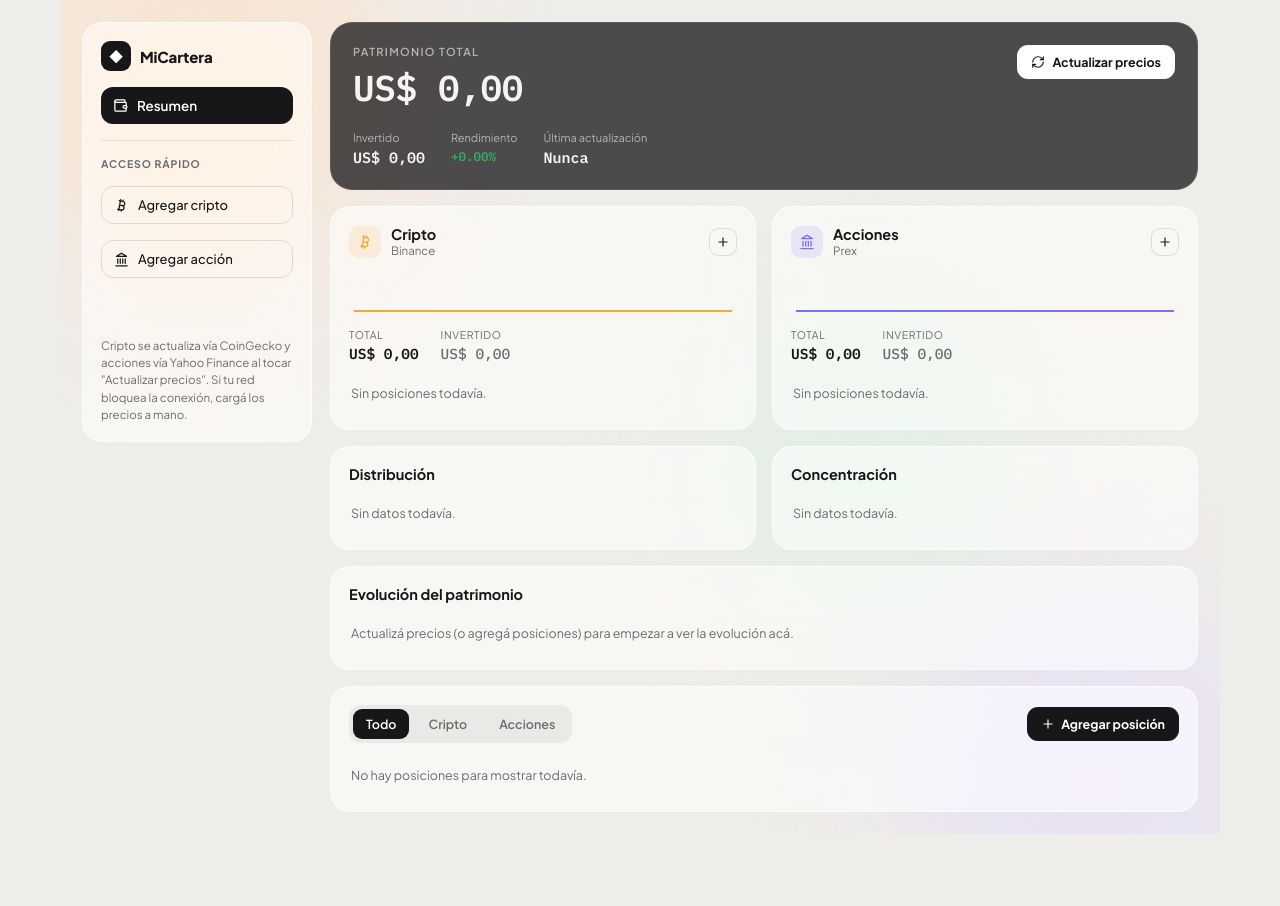
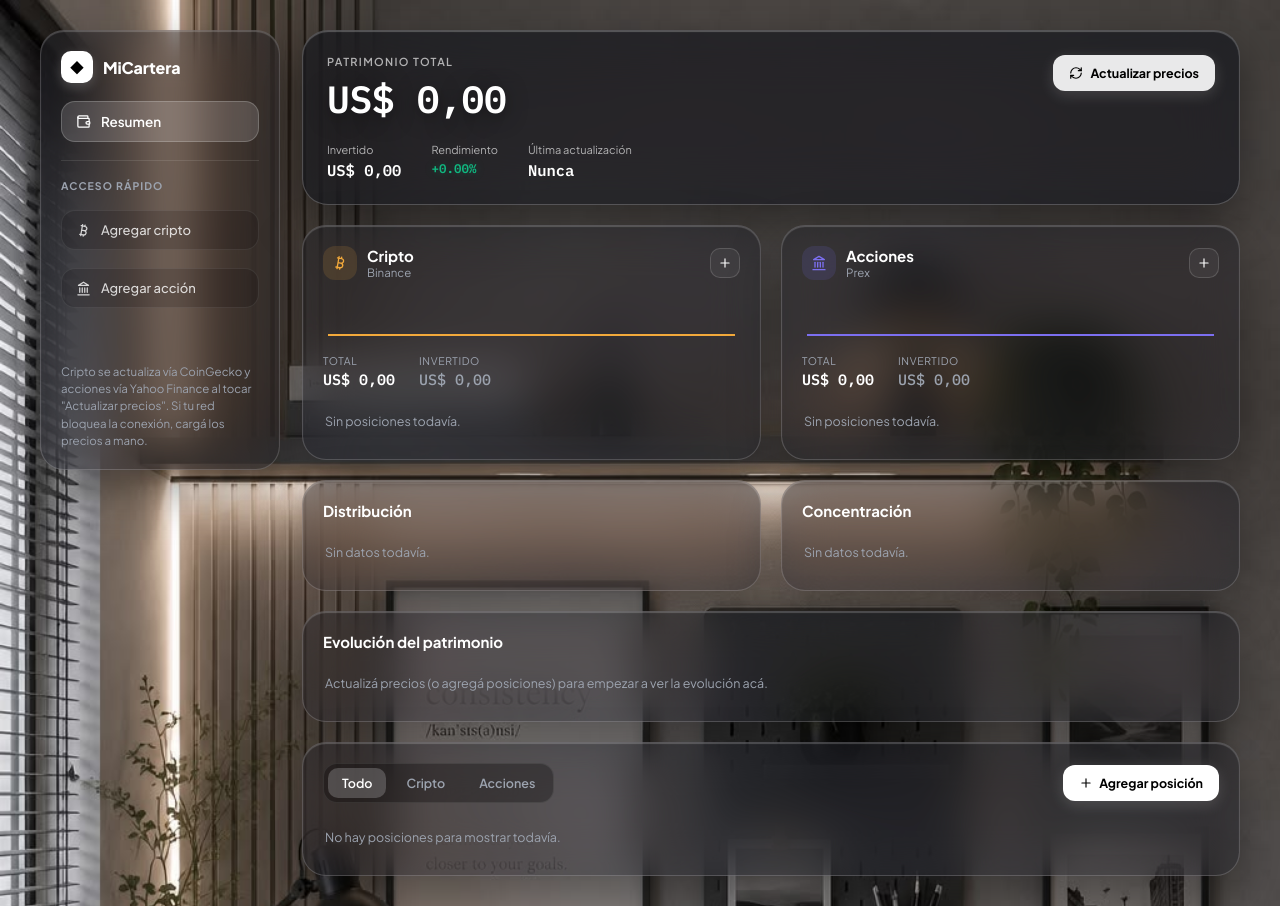
Before and after one commit to laurensilva-lab/idraft-portfolio, a React (Vite) app: page / in a window 1280 px wide. Before the commit the page ends 834 px from the top, so only its background shows below. Built offline with nearby package versions, Linux system fonts and the light colour scheme.

Commit message:
Descripción clara de los cambios

```diff
--- a/index.html
+++ b/index.html
@@ -4,6 +4,7 @@
     <meta charset="UTF-8" />
     <meta name="viewport" content="width=device-width, initial-scale=1.0" />
     <title>Mi Cartera</title>
+  <link rel="icon" type="image/png" href="/src/IMG/ICONO.png" />
   </head>
   <body>
     <div id="root"></div>
--- a/src/styles.css
+++ b/src/styles.css
@@ -1,198 +1,409 @@
 @import url('https://fonts.googleapis.com/css2?family=Plus+Jakarta+Sans:wght@400;500;600;700;800&family=IBM+Plex+Mono:wght@400;500;600&display=swap');
 
-/* Keep these in sync with src/theme.js if you change the palette */
+/* Variables adaptadas a Glassmorphism Oscuro tipo VisionOS */
 :root {
-  --page: #EFEDE9;
-  --glass: rgba(255, 255, 255, 0.55);
-  --glass-border: rgba(255, 255, 255, 0.7);
-  --glass-dark: rgba(18, 18, 22, 0.74);
-  --glass-dark-border: rgba(255, 255, 255, 0.1);
-  --text: #17171A;
-  --text-on-dark: #F5F4F2;
-  --text-muted: #6B6B72;
-  --text-muted-on-dark: rgba(245, 244, 242, 0.62);
-  --amber: #F2A93B;
-  --violet: #7C6FF0;
-  --green: #2FAE64;
-  --red: #E24C42;
+  --page: #0B0C10;
+  --glass: rgba(30, 32, 40, 0.45);
+  --glass-border: rgba(255, 255, 255, 0.18);
+  --glass-dark: rgba(18, 20, 28, 0.65);
+  --glass-dark-border: rgba(255, 255, 255, 0.22);
+  --text: #F3F4F6;
+  --text-on-dark: #FFFFFF;
+  --text-muted: #9CA3AF;
+  --text-muted-on-dark: rgba(255, 255, 255, 0.65);
+  --amber: #F59E0B;
+  --violet: #8B5CF6;
+  --green: #10B981;
+  --red: #EF4444;
 }
 
 * { box-sizing: border-box; }
-html, body, #root { height: 100%; }
+
+/* 1. Fondo inmersivo a pantalla completa sin franjas ni deformaciones */
+html, body, #root {
+  min-height: 100vh;
+  width: 100%;
+  margin: 0;
+  padding: 0;
+}
+
 body {
-  margin: 0;
-  background: var(--page);
+  background-image: url("./IMG/FONDOWEB.jpg");
+  background-size: cover;
+  background-position: center 30%;
+  background-repeat: no-repeat;
+  background-attachment: fixed;
   font-family: 'Plus Jakarta Sans', -apple-system, BlinkMacSystemFont, sans-serif;
   color: var(--text);
+  overflow-x: hidden;
 }
 
+/* 2. Contenedor principal que flota en el centro */
 .appOuter {
   position: relative;
   min-height: 100vh;
-  padding: 22px;
-  max-width: 1160px;
+  padding: 30px 20px;
+  max-width: 1240px;
   margin: 0 auto;
-  overflow: hidden;
 }
 
-.bgLayer { position: absolute; inset: 0; z-index: 0; overflow: hidden; }
-.bgBlob { position: absolute; border-radius: 50%; filter: blur(70px); opacity: 0.6; }
-.blob1 { width: 420px; height: 420px; background: #FCE0C8; top: -140px; left: -90px; animation: float1 24s ease-in-out infinite; }
-.blob2 { width: 380px; height: 380px; background: #E3DBFA; bottom: -150px; right: -70px; animation: float2 28s ease-in-out infinite; }
-.blob3 { width: 300px; height: 300px; background: #D8F0E3; top: 38%; right: 18%; animation: float3 32s ease-in-out infinite; }
-@keyframes float1 { 0%, 100% { transform: translate(0, 0); } 50% { transform: translate(40px, 30px); } }
-@keyframes float2 { 0%, 100% { transform: translate(0, 0); } 50% { transform: translate(-30px, -40px); } }
-@keyframes float3 { 0%, 100% { transform: translate(0, 0) scale(1); } 50% { transform: translate(20px, -20px) scale(1.08); } }
-@media (prefers-reduced-motion: reduce) { .bgBlob { animation: none; } }
+/* Desactivamos los blobs viejos para evitar superposición de colores pastel */
+.bgLayer { display: none; }
 
-.shell { position: relative; z-index: 1; display: grid; grid-template-columns: 230px 1fr; gap: 18px; align-items: start; }
+.shell {
+  position: relative;
+  z-index: 1;
+  display: grid;
+  grid-template-columns: 240px 1fr;
+  gap: 22px;
+  align-items: start;
+}
 @media (max-width: 900px) { .shell { grid-template-columns: 1fr; } }
 
+/* 3. Paneles estilo Cristal Esmerilado (Glassmorphism) */
 .glass {
   background: var(--glass);
-  backdrop-filter: blur(20px) saturate(160%);
-  -webkit-backdrop-filter: blur(20px) saturate(160%);
+  backdrop-filter: blur(24px) saturate(180%);
+  -webkit-backdrop-filter: blur(24px) saturate(180%);
   border: 1px solid var(--glass-border);
-  border-radius: 20px;
-  padding: 18px;
-  transition: transform .18s ease, box-shadow .18s ease;
+  border-radius: 24px;
+  padding: 20px;
+  box-shadow: 0 20px 50px rgba(0, 0, 0, 0.35), inset 0 1px 1px rgba(255, 255, 255, 0.2);
+  transition: transform .25s ease, box-shadow .25s ease, border-color .25s ease;
 }
-.glass:hover { transform: translateY(-2px); box-shadow: 0 14px 40px rgba(31, 38, 50, 0.10); }
+.glass:hover {
+  transform: translateY(-3px);
+  border-color: rgba(255, 255, 255, 0.35);
+  box-shadow: 0 25px 60px rgba(0, 0, 0, 0.45), inset 0 1px 1px rgba(255, 255, 255, 0.3);
+}
 
 .glassDark {
   background: var(--glass-dark);
-  backdrop-filter: blur(20px) saturate(160%);
-  -webkit-backdrop-filter: blur(20px) saturate(160%);
+  backdrop-filter: blur(28px) saturate(190%);
+  -webkit-backdrop-filter: blur(28px) saturate(190%);
   border: 1px solid var(--glass-dark-border);
   color: var(--text-on-dark);
-  border-radius: 22px;
-  padding: 22px;
-  transition: transform .18s ease, box-shadow .18s ease;
+  border-radius: 26px;
+  padding: 24px;
+  box-shadow: 0 20px 50px rgba(0, 0, 0, 0.45), inset 0 1px 1px rgba(255, 255, 255, 0.25);
+  transition: transform .25s ease, box-shadow .25s ease;
 }
-.glassDark:hover { transform: translateY(-2px); box-shadow: 0 16px 44px rgba(0, 0, 0, 0.28); }
+.glassDark:hover {
+  transform: translateY(-3px);
+  box-shadow: 0 25px 60px rgba(0, 0, 0, 0.55), inset 0 1px 1px rgba(255, 255, 255, 0.35);
+}
 
-.sidebar { display: flex; flex-direction: column; gap: 16px; min-height: 420px; }
-.brandRow { display: flex; align-items: center; gap: 9px; }
-.brandMark { width: 30px; height: 30px; border-radius: 9px; background: var(--text); color: #fff; display: flex; align-items: center; justify-content: center; font-size: 14px; }
-.brandName { font-weight: 800; font-size: 15px; letter-spacing: -0.01em; }
+/* 4. Barra lateral (Sidebar) */
+.sidebar { display: flex; flex-direction: column; gap: 18px; min-height: 440px; }
+.brandRow { display: flex; align-items: center; gap: 10px; }
+.brandMark {
+  width: 32px;
+  height: 32px;
+  border-radius: 10px;
+  background: #ffffff;
+  color: #000;
+  display: flex;
+  align-items: center;
+  justify-content: center;
+  font-size: 14px;
+  font-weight: 800;
+  box-shadow: 0 4px 12px rgba(255, 255, 255, 0.2);
+}
+.brandName { font-weight: 800; font-size: 16px; letter-spacing: -0.01em; color: #fff; }
 
-.navItem { display: flex; align-items: center; gap: 9px; padding: 10px 12px; border-radius: 12px; font-size: 13.5px; font-weight: 600; background: var(--text); color: #fff; }
-.navGhost { display: flex; align-items: center; gap: 9px; padding: 10px 12px; border-radius: 12px; font-size: 13px; font-weight: 500; color: var(--text); background: none; border: 1px solid rgba(23, 23, 26, 0.12); cursor: pointer; font-family: inherit; text-align: left; }
-.navGhost:hover { background: rgba(255, 255, 255, 0.6); }
+.navItem {
+  display: flex;
+  align-items: center;
+  gap: 10px;
+  padding: 11px 14px;
+  border-radius: 14px;
+  font-size: 13.5px;
+  font-weight: 600;
+  background: rgba(255, 255, 255, 0.15);
+  color: #fff;
+  border: 1px solid rgba(255, 255, 255, 0.2);
+}
+.navGhost {
+  display: flex;
+  align-items: center;
+  gap: 10px;
+  padding: 11px 14px;
+  border-radius: 14px;
+  font-size: 13px;
+  font-weight: 500;
+  color: rgba(255, 255, 255, 0.8);
+  background: rgba(0, 0, 0, 0.15);
+  border: 1px solid rgba(255, 255, 255, 0.08);
+  cursor: pointer;
+  font-family: inherit;
+  text-align: left;
+  transition: all 0.2s ease;
+}
+.navGhost:hover {
+  background: rgba(255, 255, 255, 0.15);
+  color: #fff;
+  border-color: rgba(255, 255, 255, 0.2);
+}
 
-.sidebarDivider { height: 1px; background: rgba(23, 23, 26, 0.1); }
-.sidebarSectionLabel { font-size: 10.5px; text-transform: uppercase; letter-spacing: .08em; color: var(--text-muted); font-weight: 700; }
+.sidebarDivider { height: 1px; background: rgba(255, 255, 255, 0.1); }
+.sidebarSectionLabel { font-size: 10.5px; text-transform: uppercase; letter-spacing: .1em; color: var(--text-muted); font-weight: 700; }
 .sidebarSpacer { flex: 1; }
 .sidebarNote { font-size: 11.5px; color: var(--text-muted); line-height: 1.5; }
 
-.main { display: flex; flex-direction: column; gap: 16px; }
+.main { display: flex; flex-direction: column; gap: 20px; }
 
+/* 5. Header / Hero */
 .hero { display: flex; flex-direction: column; }
 .heroTop { display: flex; align-items: flex-start; justify-content: space-between; gap: 14px; flex-wrap: wrap; }
 .heroEyebrow { font-size: 11px; letter-spacing: .12em; text-transform: uppercase; color: var(--text-muted-on-dark); font-weight: 600; margin-bottom: 6px; }
-.heroValue { font-family: 'IBM Plex Mono', monospace; font-size: 36px; font-weight: 600; letter-spacing: -0.01em; }
-.btnLight { display: inline-flex; align-items: center; gap: 7px; background: #fff; color: var(--text); border: none; font-size: 12.5px; font-weight: 700; padding: 9px 14px; border-radius: 11px; cursor: pointer; font-family: inherit; }
-.btnLight:hover { background: #f1f1f1; }
+.heroValue { font-family: 'IBM Plex Mono', monospace; font-size: 38px; font-weight: 600; letter-spacing: -0.01em; text-shadow: 0 4px 20px rgba(0,0,0,0.5); }
+
+.btnLight {
+  display: inline-flex;
+  align-items: center;
+  gap: 7px;
+  background: rgba(255, 255, 255, 0.9);
+  color: #000;
+  border: none;
+  font-size: 12.5px;
+  font-weight: 700;
+  padding: 10px 16px;
+  border-radius: 12px;
+  cursor: pointer;
+  font-family: inherit;
+  box-shadow: 0 4px 15px rgba(255,255,255,0.15);
+  transition: all 0.2s ease;
+}
+.btnLight:hover { background: #ffffff; transform: scale(1.02); }
 .btnLight:disabled { opacity: .55; cursor: not-allowed; }
 
-.heroStats { display: flex; gap: 26px; margin-top: 20px; flex-wrap: wrap; }
+.heroStats { display: flex; gap: 30px; margin-top: 20px; flex-wrap: wrap; }
 .heroStat { display: flex; flex-direction: column; gap: 4px; }
 .heroStatLabel { font-size: 11px; color: var(--text-muted-on-dark); }
-.heroStatValue { font-family: 'IBM Plex Mono', monospace; font-size: 15px; font-weight: 600; }
+.heroStatValue { font-family: 'IBM Plex Mono', monospace; font-size: 15.5px; font-weight: 600; }
 
-.allocBar { display: flex; height: 8px; border-radius: 999px; overflow: hidden; background: rgba(255, 255, 255, 0.14); margin-top: 18px; }
-.allocLegend { display: flex; gap: 16px; margin-top: 9px; font-size: 11.5px; color: var(--text-muted-on-dark); }
+.allocBar { display: flex; height: 8px; border-radius: 999px; overflow: hidden; background: rgba(255, 255, 255, 0.12); margin-top: 20px; }
+.allocLegend { display: flex; gap: 18px; margin-top: 10px; font-size: 11.5px; color: var(--text-muted-on-dark); }
 .allocLegend span { display: flex; align-items: center; gap: 6px; }
-.dotAmber, .dotViolet { width: 7px; height: 7px; border-radius: 50%; display: inline-block; }
-.dotAmber { background: var(--amber); }
-.dotViolet { background: var(--violet); }
+.dotAmber, .dotViolet { width: 8px; height: 8px; border-radius: 50%; display: inline-block; }
+.dotAmber { background: var(--amber); box-shadow: 0 0 10px var(--amber); }
+.dotViolet { background: var(--violet); box-shadow: 0 0 10px var(--violet); }
 
-.updateMsg { margin-top: 14px; font-size: 12px; color: var(--text-on-dark); background: rgba(255, 255, 255, 0.1); border-radius: 10px; padding: 8px 12px; }
+.updateMsg { margin-top: 14px; font-size: 12px; color: var(--text-on-dark); background: rgba(255, 255, 255, 0.12); border-radius: 12px; padding: 10px 14px; border: 1px solid rgba(255,255,255,0.1); }
 
-.widgetsRow, .donutsRow { display: grid; grid-template-columns: 1fr 1fr; gap: 16px; }
+/* 6. Widgets / Tarjetas de Monedas */
+.widgetsRow, .donutsRow { display: grid; grid-template-columns: 1fr 1fr; gap: 20px; }
 @media (max-width: 760px) { .widgetsRow, .donutsRow { grid-template-columns: 1fr; } }
 
-.widget { display: flex; flex-direction: column; gap: 12px; }
+.widget { display: flex; flex-direction: column; gap: 14px; }
 .widgetHeader { display: flex; align-items: center; gap: 10px; }
-.widgetIcon { width: 32px; height: 32px; border-radius: 10px; display: flex; align-items: center; justify-content: center; flex: none; }
-.widgetTitle { font-weight: 700; font-size: 14.5px; }
+.widgetIcon { width: 34px; height: 34px; border-radius: 12px; display: flex; align-items: center; justify-content: center; flex: none; background: rgba(255, 255, 255, 0.1); }
+.widgetTitle { font-weight: 700; font-size: 15px; color: #fff; }
 .widgetBroker { font-size: 11.5px; color: var(--text-muted); }
-.iconBtn { margin-left: auto; width: 28px; height: 28px; border-radius: 9px; border: 1px solid rgba(23, 23, 26, 0.12); background: none; display: flex; align-items: center; justify-content: center; cursor: pointer; color: var(--text); }
-.iconBtn:hover { background: rgba(255, 255, 255, 0.6); }
 
-.widgetStats { display: flex; gap: 22px; }
+.iconBtn {
+  margin-left: auto;
+  width: 30px;
+  height: 30px;
+  border-radius: 10px;
+  border: 1px solid rgba(255, 255, 255, 0.15);
+  background: rgba(255, 255, 255, 0.05);
+  display: flex;
+  align-items: center;
+  justify-content: center;
+  cursor: pointer;
+  color: #fff;
+  transition: all 0.2s ease;
+}
+.iconBtn:hover { background: rgba(255, 255, 255, 0.2); }
+
+.widgetStats { display: flex; gap: 24px; }
 .widgetStats > div { display: flex; flex-direction: column; gap: 3px; }
 .statLabel { font-size: 10.5px; color: var(--text-muted); text-transform: uppercase; letter-spacing: .06em; }
-.statValue { font-family: 'IBM Plex Mono', monospace; font-size: 14.5px; font-weight: 600; }
+.statValue { font-family: 'IBM Plex Mono', monospace; font-size: 15px; font-weight: 600; color: #fff; }
 .statValue.muted { color: var(--text-muted); font-weight: 500; }
 
-.widgetList { display: flex; flex-direction: column; gap: 7px; }
-.widgetListRow { display: flex; justify-content: space-between; align-items: center; font-size: 12.5px; padding: 6px 8px; border-radius: 9px; background: rgba(255, 255, 255, 0.4); }
+.widgetList { display: flex; flex-direction: column; gap: 8px; }
+.widgetListRow {
+  display: flex;
+  justify-content: space-between;
+  align-items: center;
+  font-size: 12.5px;
+  padding: 8px 12px;
+  border-radius: 12px;
+  background: rgba(0, 0, 0, 0.25);
+  border: 1px solid rgba(255, 255, 255, 0.06);
+}
 .widgetEmpty { font-size: 12.5px; color: var(--text-muted); padding: 10px 2px; }
 
-.linkBtn { align-self: flex-start; display: flex; align-items: center; gap: 5px; background: none; border: none; color: var(--text); font-weight: 600; font-size: 12px; cursor: pointer; padding: 2px; font-family: inherit; }
-.linkBtn:hover { text-decoration: underline; }
+.linkBtn { align-self: flex-start; display: flex; align-items: center; gap: 5px; background: none; border: none; color: #fff; font-weight: 600; font-size: 12px; cursor: pointer; padding: 2px; font-family: inherit; }
+.linkBtn:hover { text-decoration: underline; opacity: 0.8; }
 
-.cardTitle { font-weight: 700; font-size: 14.5px; margin-bottom: 12px; }
+.cardTitle { font-weight: 700; font-size: 15px; margin-bottom: 14px; color: #fff; }
 
 .donutCard { display: flex; flex-direction: column; }
 .donutWrap { position: relative; }
 .donutCenter { position: absolute; inset: 0; display: flex; align-items: center; justify-content: center; pointer-events: none; }
-.donutCenterValue { font-family: 'IBM Plex Mono', monospace; font-size: 14px; font-weight: 700; }
-.legend { margin-top: 12px; display: flex; flex-direction: column; gap: 7px; }
-.legendRow { display: flex; align-items: center; gap: 8px; font-size: 12px; }
+.donutCenterValue { font-family: 'IBM Plex Mono', monospace; font-size: 14px; font-weight: 700; color: #fff; }
+.legend { margin-top: 14px; display: flex; flex-direction: column; gap: 8px; }
+.legendRow { display: flex; align-items: center; gap: 8px; font-size: 12px; color: rgba(255, 255, 255, 0.8); }
 .legendName { flex: 1; }
 .legendPct { font-family: 'IBM Plex Mono', monospace; color: var(--text-muted); }
 .dot { width: 8px; height: 8px; border-radius: 50%; display: inline-block; flex: none; }
 
 .evolutionCard { display: flex; flex-direction: column; }
 
-.tableCard { display: flex; flex-direction: column; gap: 14px; }
+/* 7. Tabla e Insumos */
+.tableCard { display: flex; flex-direction: column; gap: 16px; }
 .tableHeader { display: flex; align-items: center; justify-content: space-between; gap: 12px; flex-wrap: wrap; }
-.filterTabs { display: flex; gap: 6px; background: rgba(23, 23, 26, 0.06); padding: 4px; border-radius: 12px; }
-.filterTab { border: none; background: none; padding: 7px 13px; border-radius: 9px; font-size: 12.5px; font-weight: 600; color: var(--text-muted); cursor: pointer; font-family: inherit; }
-.filterTab.active { background: var(--text); color: #fff; }
 
-.btnPrimary { display: inline-flex; align-items: center; gap: 6px; border: none; color: #fff; font-weight: 700; font-size: 12.5px; padding: 9px 14px; border-radius: 11px; cursor: pointer; font-family: inherit; background: var(--text); }
-.btnPrimary:hover { opacity: .88; }
-.btnGhost { display: inline-flex; align-items: center; gap: 6px; background: none; border: 1px solid rgba(23, 23, 26, 0.14); color: var(--text); font-size: 12.5px; font-weight: 600; padding: 8px 13px; border-radius: 11px; cursor: pointer; font-family: inherit; }
-.btnGhost:hover { background: rgba(255, 255, 255, 0.6); }
+.filterTabs { display: flex; gap: 6px; background: rgba(0, 0, 0, 0.3); padding: 4px; border-radius: 14px; border: 1px solid rgba(255, 255, 255, 0.08); }
+.filterTab { border: none; background: none; padding: 7px 14px; border-radius: 10px; font-size: 12.5px; font-weight: 600; color: var(--text-muted); cursor: pointer; font-family: inherit; transition: all 0.2s ease; }
+.filterTab.active { background: rgba(255, 255, 255, 0.2); color: #ffffff; }
 
-.segmented { display: inline-flex; background: rgba(23, 23, 26, 0.06); border-radius: 11px; padding: 3px; margin-bottom: 14px; }
+.btnPrimary {
+  display: inline-flex;
+  align-items: center;
+  gap: 6px;
+  border: none;
+  color: #000;
+  font-weight: 700;
+  font-size: 12.5px;
+  padding: 10px 16px;
+  border-radius: 12px;
+  cursor: pointer;
+  font-family: inherit;
+  background: #ffffff;
+  box-shadow: 0 4px 15px rgba(255, 255, 255, 0.15);
+  transition: all 0.2s ease;
+}
+.btnPrimary:hover { transform: scale(1.02); opacity: 0.95; }
+
+.btnGhost {
+  display: inline-flex;
+  align-items: center;
+  gap: 6px;
+  background: rgba(255, 255, 255, 0.08);
+  border: 1px solid rgba(255, 255, 255, 0.15);
+  color: #fff;
+  font-size: 12.5px;
+  font-weight: 600;
+  padding: 9px 14px;
+  border-radius: 12px;
+  cursor: pointer;
+  font-family: inherit;
+  transition: all 0.2s ease;
+}
+.btnGhost:hover { background: rgba(255, 255, 255, 0.18); }
+
+.segmented { display: inline-flex; background: rgba(0, 0, 0, 0.3); border-radius: 12px; padding: 4px; margin-bottom: 14px; border: 1px solid rgba(255,255,255,0.08); }
 .segBtn { border: none; background: none; padding: 8px 14px; border-radius: 9px; font-size: 12.5px; font-weight: 600; color: var(--text-muted); cursor: pointer; font-family: inherit; }
-.segBtn.active { background: #fff; color: var(--text); }
+.segBtn.active { background: rgba(255, 255, 255, 0.2); color: #fff; }
 .segBtn.disabled { opacity: .5; pointer-events: none; }
 
-.formCard { background: rgba(255, 255, 255, 0.55); border: 1px solid rgba(255, 255, 255, 0.7); border-radius: 16px; padding: 16px; }
+.formCard { background: rgba(18, 20, 28, 0.699); border: 1px solid rgba(255, 255, 255, 0.2); border-radius: 20px; padding: 18px; }
 .formGrid { display: grid; grid-template-columns: repeat(3, 1fr); gap: 12px; }
 @media (max-width: 640px) { .formGrid { grid-template-columns: 1fr 1fr; } }
 .formGrid label { display: flex; flex-direction: column; gap: 5px; font-size: 11.5px; color: var(--text-muted); }
-.formGrid input { background: #fff; border: 1px solid rgba(23, 23, 26, 0.14); border-radius: 9px; padding: 8px 10px; color: var(--text); font-size: 13px; font-family: 'IBM Plex Mono', monospace; }
+.formGrid input { background: rgba(0, 0, 0, 0.4); border: 1px solid rgba(255, 255, 255, 0.15); border-radius: 10px; padding: 9px 11px; color: #fff; font-size: 13px; font-family: 'IBM Plex Mono', monospace; }
 .formGrid input:focus { outline: 2px solid var(--violet); outline-offset: 1px; }
 .formError { color: var(--red); font-size: 12px; margin-top: 10px; }
 .formActions { display: flex; justify-content: flex-end; gap: 10px; margin-top: 14px; }
 
-.tableScroll { max-height: 280px; overflow-y: auto; }
-.holdingRow { display: grid; grid-template-columns: 1.5fr .9fr 1fr 1fr 1fr auto; align-items: center; gap: 10px; padding: 11px 6px; border-bottom: 1px solid rgba(23, 23, 26, 0.08); font-size: 13px; }
+.tableScroll { max-height: 320px; overflow-y: auto; }
+.holdingRow {
+  display: grid;
+  grid-template-columns: 1.5fr .9fr 1fr 1fr 1fr auto;
+  align-items: center;
+  gap: 10px;
+  padding: 12px 8px;
+  border-bottom: 1px solid rgba(255, 255, 255, 0.08);
+  font-size: 13px;
+  color: #fff;
+}
 .holdingRow:last-child { border-bottom: none; }
-.holdingRow.headerRow { color: var(--text-muted); font-size: 10.5px; text-transform: uppercase; letter-spacing: .05em; padding-bottom: 9px; }
+.holdingRow.headerRow { color: var(--text-muted); font-size: 10.5px; text-transform: uppercase; letter-spacing: .05em; padding-bottom: 10px; }
 @media (max-width: 680px) { .holdingRow { grid-template-columns: 1.4fr 1fr 1fr auto; } .colQty, .colPrice { display: none; } }
 
 .holdingMain { display: flex; align-items: center; gap: 8px; }
-.sectionDot { width: 7px; height: 7px; border-radius: 50%; flex: none; }
-.holdingSymbol { font-family: 'IBM Plex Mono', monospace; font-weight: 600; }
-.holdingName { font-size: 11px; color: var(--text-muted); margin-left: 4px; }
+.sectionDot { width: 8px; height: 8px; border-radius: 50%; flex: none; }
+.holdingSymbol { font-family: 'IBM Plex Mono', monospace; font-weight: 600; color: #fff; }
+.holdingName { font-size: 11.5px; color: var(--text-muted); margin-left: 4px; }
 .colQty, .colPrice { font-family: 'IBM Plex Mono', monospace; color: var(--text-muted); }
 .mono { font-family: 'IBM Plex Mono', monospace; }
 
-.up { color: var(--green); display: flex; align-items: center; gap: 4px; font-family: 'IBM Plex Mono', monospace; font-size: 12.5px; }
-.down { color: var(--red); display: flex; align-items: center; gap: 4px; font-family: 'IBM Plex Mono', monospace; font-size: 12.5px; }
+.up { color: var(--green); display: flex; align-items: center; gap: 4px; font-family: 'IBM Plex Mono', monospace; font-size: 12.5px; text-shadow: 0 0 10px rgba(16, 185, 129, 0.3); }
+.down { color: var(--red); display: flex; align-items: center; gap: 4px; font-family: 'IBM Plex Mono', monospace; font-size: 12.5px; text-shadow: 0 0 10px rgba(239, 68, 68, 0.3); }
 
 .holdingActions { display: flex; gap: 6px; justify-content: flex-end; }
-.holdingActions button { background: none; border: 1px solid rgba(23, 23, 26, 0.12); color: var(--text-muted); border-radius: 8px; padding: 5px; cursor: pointer; display: flex; }
-.holdingActions button:hover { color: var(--text); background: rgba(255, 255, 255, 0.6); }
+.holdingActions button { background: rgba(255, 255, 255, 0.05); border: 1px solid rgba(255, 255, 255, 0.15); color: var(--text-muted); border-radius: 8px; padding: 6px; cursor: pointer; display: flex; transition: all 0.2s ease; }
+.holdingActions button:hover { color: #fff; background: rgba(255, 255, 255, 0.2); }
 
 .spin { animation: spin 1s linear infinite; }
 @keyframes spin { from { transform: rotate(0deg); } to { transform: rotate(360deg); } }
 
-.storageWarning { font-size: 12px; color: var(--red); background: rgba(226, 76, 66, 0.08); border: 1px solid rgba(226, 76, 66, 0.22); padding: 10px 14px; border-radius: 12px; }
+.storageWarning { font-size: 12px; color: var(--red); background: rgba(239, 68, 68, 0.15); border: 1px solid rgba(239, 68, 68, 0.3); padding: 10px 14px; border-radius: 12px; }
+/* Aplicable a tarjetas (.glass, .glassDark, .widget, .tableCard, etc.) */
+/* EFECTO DE AGRANDAR NOTABLEMENTE AL HACER CLIC Y PASAR EL MOUSE */
+
+/* EFECTO DE HOVER Y PANTALLA COMPLETA */
+
+.glass, .glassDark {
+  transition: transform 0.3s ease, box-shadow 0.3s ease, border-color 0.3s ease;
+  position: relative;
+  z-index: 1;
+}
+
+/* Hover suave al pasar el mouse */
+.glass:hover, .glassDark:hover {
+  transform: translateY(-4px);
+  border-color: rgba(255, 255, 255, 0.35);
+  box-shadow: 0 25px 60px rgba(0, 0, 0, 0.45);
+}
+
+/* Fondo oscuro detrás cuando la tarjeta está expandida */
+.backdropOverlay {
+  position: fixed;
+  top: 0;
+  left: 0;
+  width: 100vw;
+  height: 100vh;
+  background: rgba(0, 0, 0, 0.7);
+  backdrop-filter: blur(10px);
+  -webkit-backdrop-filter: blur(10px);
+  z-index: 998;
+  animation: fadeIn 0.25s ease;
+}
+
+/* ESTADO EN PANTALLA COMPLETA AL HACER CLIC */
+.glass.expanded, .glassDark.expanded {
+  position: fixed !important;
+  top: 50% !important;
+  left: 50% !important;
+  transform: translate(-50%, -50%) !important;
+  width: 90vw !important;
+  height: 85vh !important;
+  max-width: 1100px !important;
+  z-index: 999 !important;
+  overflow-y: auto !important;
+  box-shadow: 0 30px 90px rgba(0, 0, 0, 0.85),
+              0 0 30px rgba(255, 255, 255, 0.2) !important;
+  border-color: rgba(255, 255, 255, 0.5) !important;
+  animation: expandModal 0.3s cubic-bezier(0.16, 1, 0.3, 1) !important;
+}
+
+@keyframes expandModal {
+  from {
+    opacity: 0;
+    transform: translate(-50%, -45%) scale(0.9);
+  }
+  to {
+    opacity: 1;
+    transform: translate(-50%, -50%) scale(1);
+  }
+}
+
+@keyframes fadeIn {
+  from { opacity: 0; }
+  to { opacity: 1; }
+}
```
Also changed, not shown: src/IMG/FONDOWEB.jpg (added), src/IMG/ICONO.png (added).
